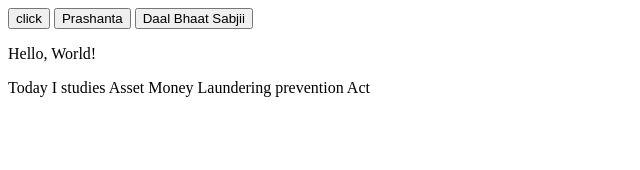
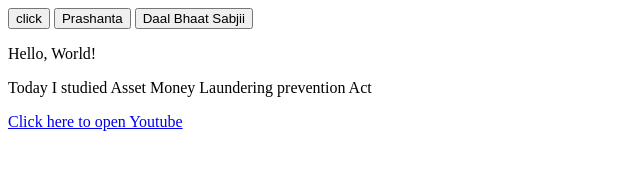
Before and after one commit to pprraasshh/html-basics, a plain HTML site: page index.html in a window 1280 px wide. Shown: the whole page, without its empty margins (0-640 px from the left). Drawn offline with Linux system fonts and the light colour scheme.

Commit message:
I added link index.html

```diff
--- a/index.html
+++ b/index.html
@@ -2,4 +2,5 @@
 <button>Prashanta </button>
 <button>Daal Bhaat Sabjii</button>
 <p>Hello, World!</p>
-<p>Today I studies Asset Money Laundering prevention Act</p>
+<p>Today I studied Asset Money Laundering prevention Act</p>
+<a href="https://www.youtube.com/"> Click here to open Youtube </a>
```
